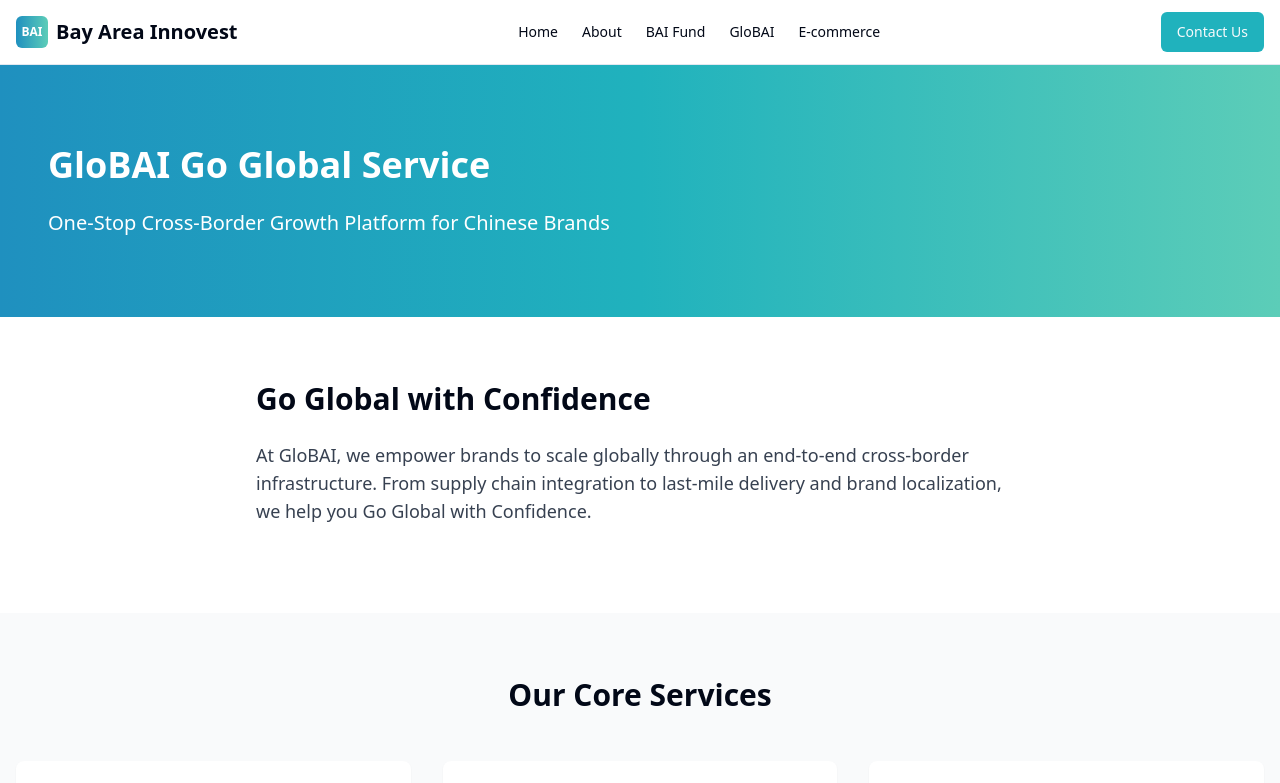
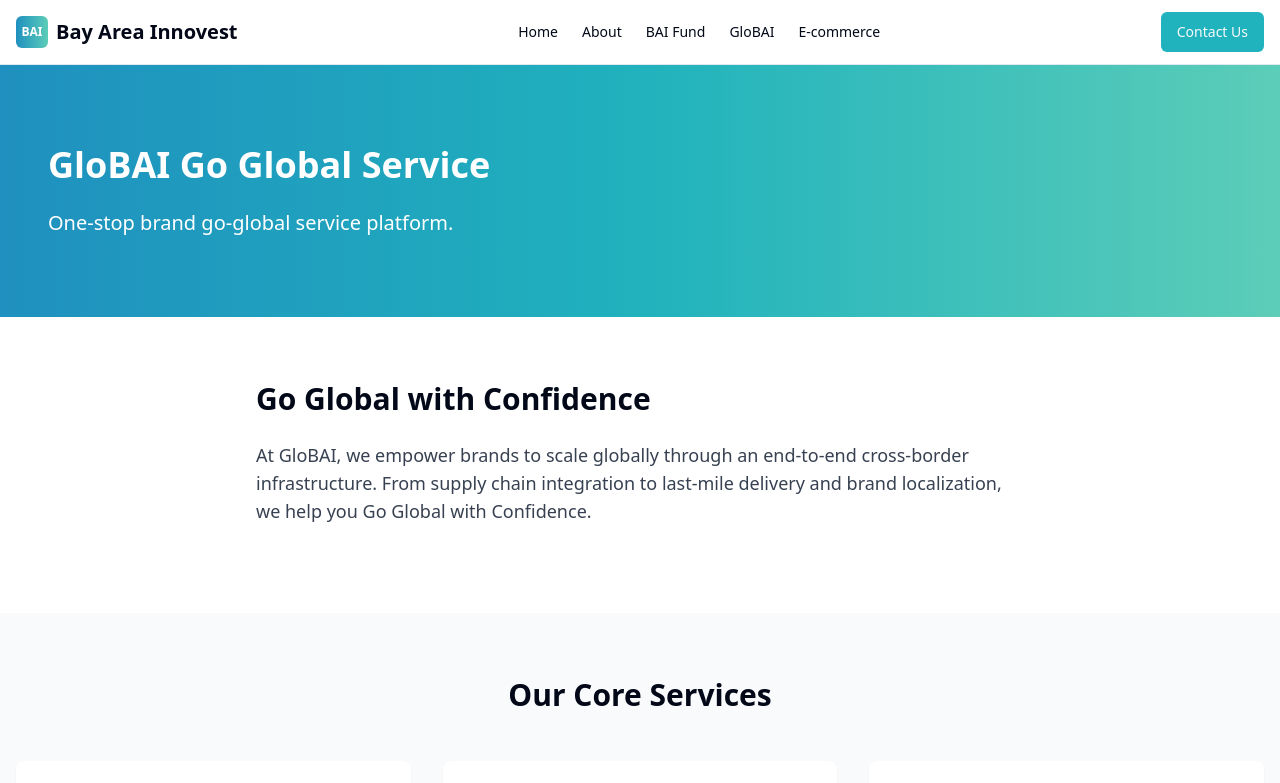
Before and after one commit to mengfeiz/bayareainnovest, a Next.js app: page /GloBAI in a window 1280 px wide. Shown: the top 783 px of the page. Built offline with nearby package versions, Linux system fonts and the light colour scheme.

Commit message:
content update

```diff
--- a/app/GloBAI/page.tsx
+++ b/app/GloBAI/page.tsx
@@ -21,7 +21,7 @@ export default function GloBAIPage() {
       <section className="relative px-4 py-20 bg-gradient-to-r from-[#1f90bf] via-[#20b2bd] to-[#5ccdb8] text-white">
         <div className="container mx-auto">
           <h1 className="text-4xl font-bold mb-6">GloBAI Go Global Service</h1>
-          <p className="text-xl max-w-3xl">One-Stop Cross-Border Growth Platform for Chinese Brands</p>
+          <p className="text-xl max-w-3xl">One-stop brand go-global service platform.</p>
         </div>
       </section>
 
```
